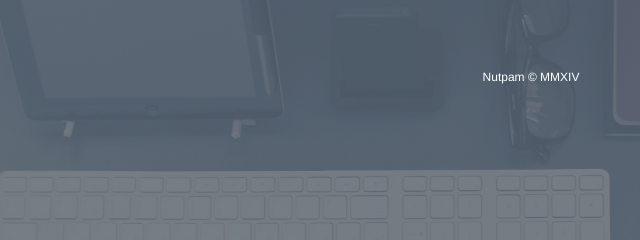
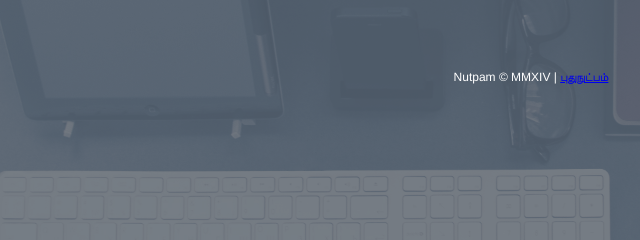
Before and after one commit to nutpam/nutpam-weekly-OLD-REPO, a plain HTML site: page index.html in a window 1280 px wide. Shown: the part 437-677 px from the top of the page, 109-749 px from the left. Drawn offline with Linux system fonts and the light colour scheme; a web font is replaced by a local one.

Commit message:
updated footer

```diff
--- a/index.html
+++ b/index.html
@@ -27,7 +27,7 @@
 		</div>
 		<div class="clear"></div>
 		<ul class="footer">
-			<p>Nutpam &copy; MMXIV</p>
+			<p>Nutpam &copy; MMXIV | <a href="http://puthunutpam.com">புதுநுட்பம்</a></p>
 		</ul>
 
 
```
